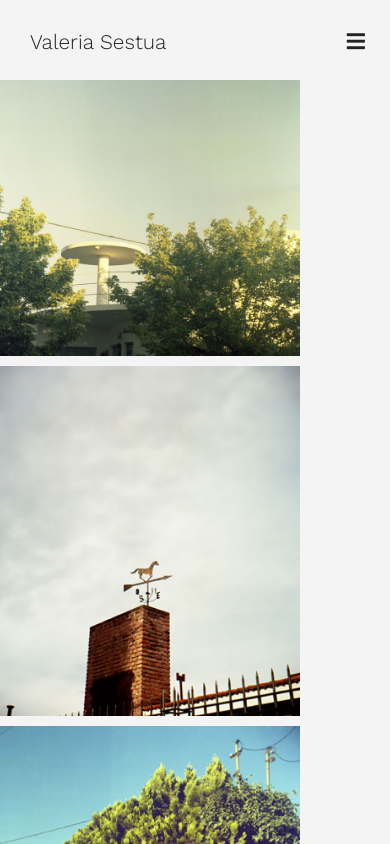
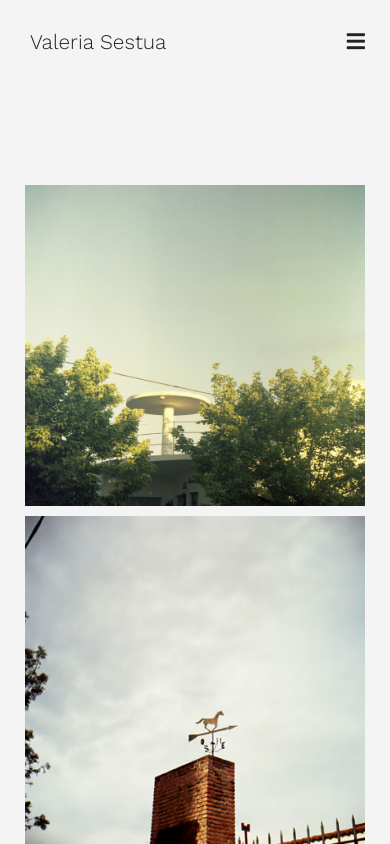
Before and after one commit to anavaira/sestua2021, a plain HTML site: page bajo-la-piedra.html in a window 390 px wide. Shown: the top 844 px of the page. Drawn offline with nearby package versions, Linux system fonts and the light colour scheme.

Commit message:
corrected responsive behavior

```diff
--- a/bajo-la-piedra.html
+++ b/bajo-la-piedra.html
@@ -37,7 +37,7 @@
                 </ul>
             </nav>
         </div>
-        <div id="main-content"></div>
+        <div id="main-content" class="index-main-content"></div>
         <div id="controls">
             <button id="previous" class="previous">&#10094;</button>
             <button id="next" class="next">&#10095;</button>
--- a/css/styles.css
+++ b/css/styles.css
@@ -203,13 +203,19 @@ input, textarea {
         overflow: visible;
         padding: 30px 25px;
         width: 100%;
+        margin-top: 150px;
         margin-left: 0px;
+        right: 0px !important;
         display: flex;
         flex-direction: column;
         z-index: 0;
         transition: none;
         justify-content: center;
         align-content: center;
+    }
+
+    .responsive-main-content {
+        justify-content: center;
     }
 
     .main-img {
```
Also changed, not shown: contacto-prueba.html (+2 -0 lines).
